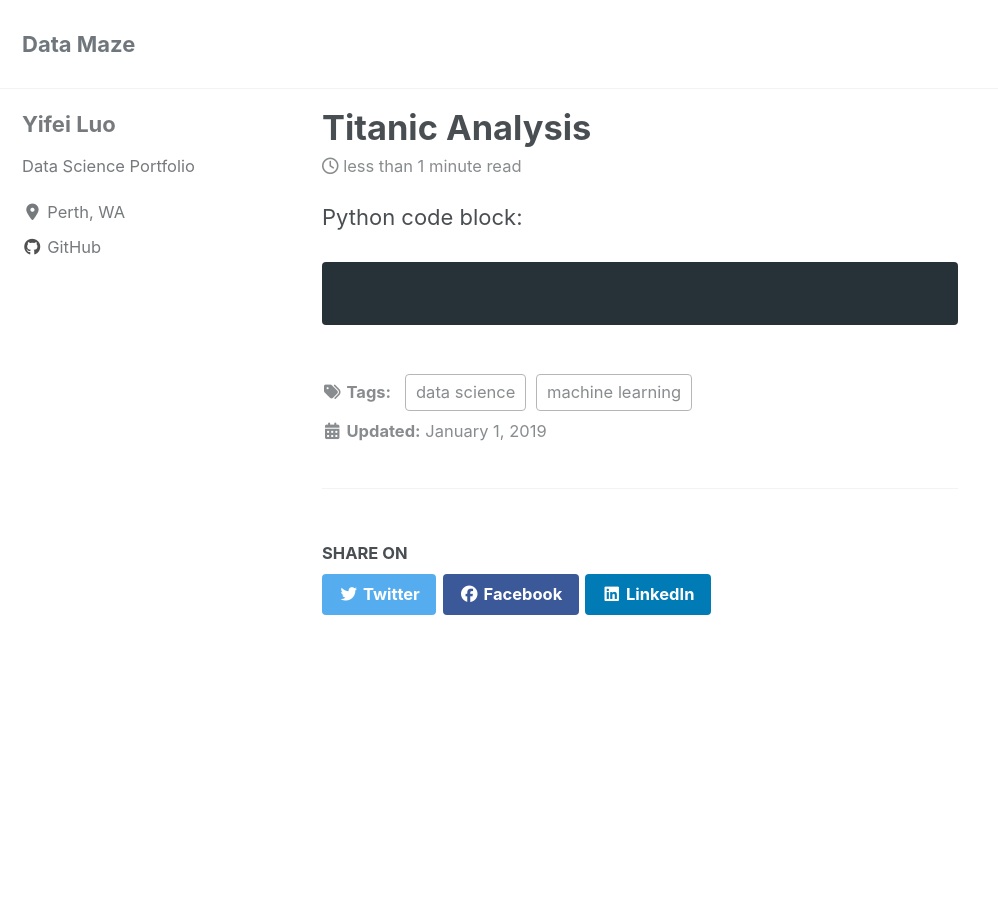
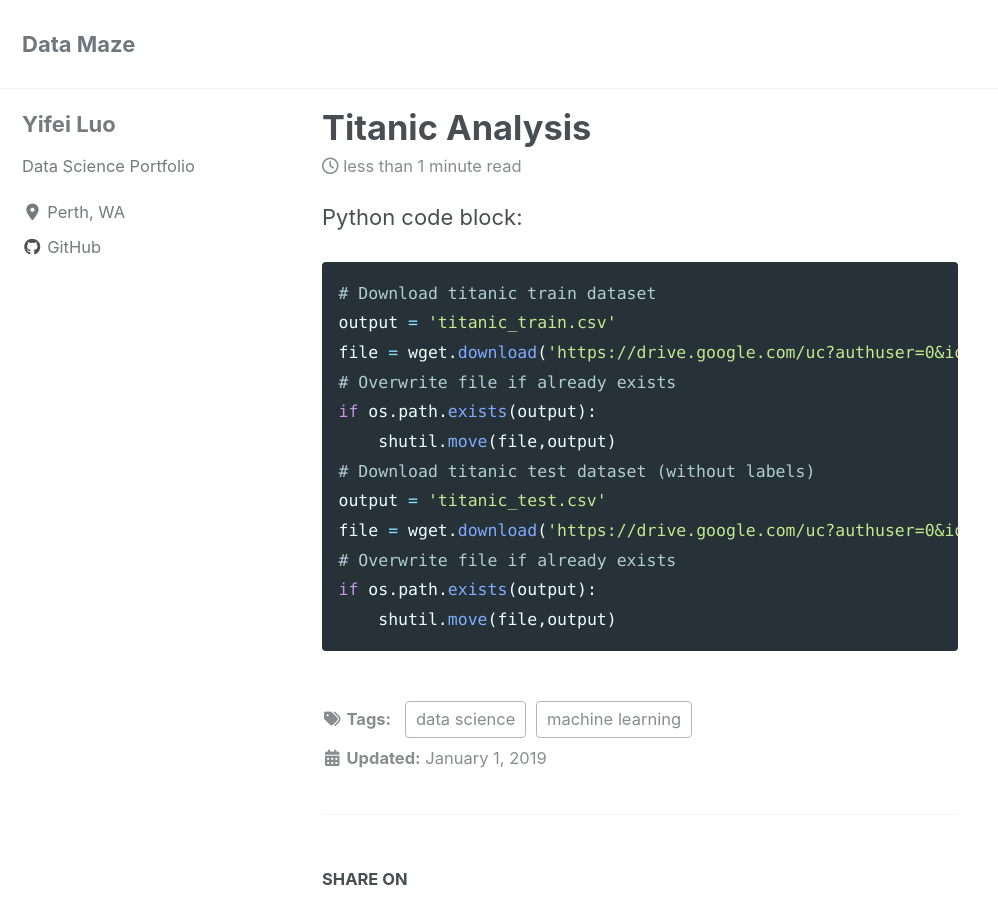
Before and after one commit to learn2gether/learn2gether.github.io, a Jekyll site: the page built from _posts/2019-01-01-Titanic-Analysis.md, in a window 1280 px wide and 900 px high. Shown: the whole window, without its empty margins (0-998 px from the left). Built offline with Jekyll 4.4.1, drawn with Linux system fonts in a browser that asks for light colours; cached includes are drawn as plain includes; nearby versions of some CDN libraries.

Commit message:
modify titanic

````diff
--- a/_posts/2019-01-01-Titanic-Analysis.md
+++ b/_posts/2019-01-01-Titanic-Analysis.md
@@ -9,5 +9,16 @@ excerpt: "Titanic Analysis by using machine learning algorithm such as Logistic
 
 Python code block:
 ```python
-
+# Download titanic train dataset
+output = 'titanic_train.csv'
+file = wget.download('https://drive.google.com/uc?authuser=0&id=12_P1znF91bWIM3ymS3PNslxpAOC7eUj_&export=download', output)
+# Overwrite file if already exists
+if os.path.exists(output):
+    shutil.move(file,output)
+# Download titanic test dataset (without labels)
+output = 'titanic_test.csv'
+file = wget.download('https://drive.google.com/uc?authuser=0&id=1Qn8R2Zm2U8-r07fT51bhozMUaOyKRkfS&export=download', output)
+# Overwrite file if already exists
+if os.path.exists(output):
+    shutil.move(file,output)
 ```
````
